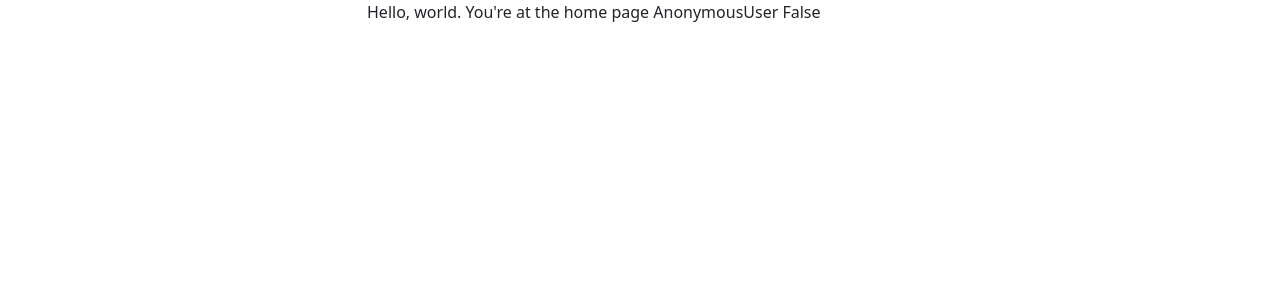
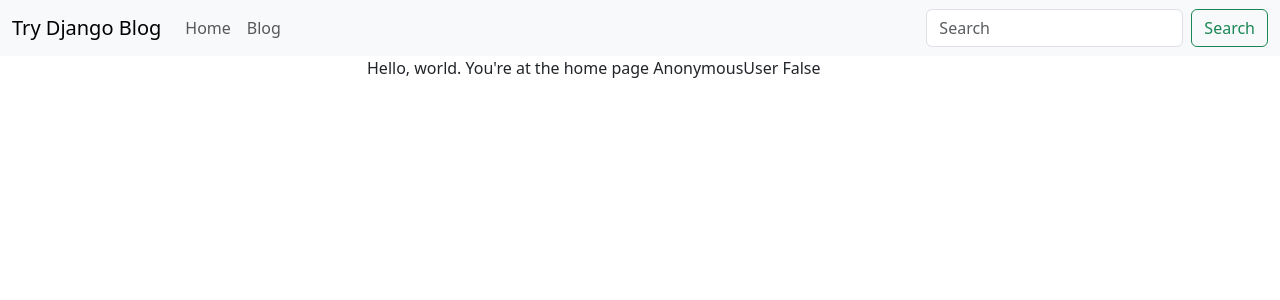
Before and after one commit to Fairfaxx/django_blog, a Django app: page / in a window 1280 px wide. Shown: the top 300 px of the page. Run offline with Django 4.2, Linux system fonts and the light colour scheme.

Commit message:
added navbar with routes

```diff
--- a/src/try_django/templates/base.html
+++ b/src/try_django/templates/base.html
@@ -3,7 +3,7 @@
   <head>
     <meta charset="utf-8" />
     <meta name="viewport" content="width=device-width, initial-scale=1" />
-    <title>{% block title %}Some title {% endblock %}</title>
+    <title>{% block title %}{% endblock %}</title>
     <link
       href="https://cdn.jsdelivr.net/npm/bootstrap@5.3.7/dist/css/bootstrap.min.css"
       rel="stylesheet"
@@ -12,25 +12,12 @@
     />
   </head>
   <body>
+    {% include 'navbar.html' %}
     <div class="container">
       <div class="row">
         <div class="col-6 mx-auto">{% block content %} {% endblock %}</div>
       </div>
     </div>
-    <script
-      src="https://cdn.jsdelivr.net/npm/bootstrap@5.3.7/dist/js/bootstrap.bundle.min.js"
-      integrity="sha384-ndDqU0Gzau9qJ1lfW4pNLlhNTkCfHzAVBReH9diLvGRem5+R9g2FzA8ZGN954O5Q"
-      crossorigin="anonymous"
-    ></script>
-    <script
-      src="https://cdn.jsdelivr.net/npm/@popperjs/core@2.11.8/dist/umd/popper.min.js"
-      integrity="sha384-I7E8VVD/ismYTF4hNIPjVp/Zjvgyol6VFvRkX/vR+Vc4jQkC+hVqc2pM8ODewa9r"
-      crossorigin="anonymous"
-    ></script>
-    <script
-      src="https://cdn.jsdelivr.net/npm/bootstrap@5.3.7/dist/js/bootstrap.min.js"
-      integrity="sha384-7qAoOXltbVP82dhxHAUje59V5r2YsVfBafyUDxEdApLPmcdhBPg1DKg1ERo0BZlK"
-      crossorigin="anonymous"
-    ></script>
+    {% include 'js.html' %}
   </body>
 </html>
--- /dev/null
+++ b/src/try_django/templates/js.html
@@ -0,0 +1,15 @@
+<script
+      src="https://cdn.jsdelivr.net/npm/bootstrap@5.3.7/dist/js/bootstrap.bundle.min.js"
+      integrity="sha384-ndDqU0Gzau9qJ1lfW4pNLlhNTkCfHzAVBReH9diLvGRem5+R9g2FzA8ZGN954O5Q"
+      crossorigin="anonymous"
+    ></script>
+    <script
+      src="https://cdn.jsdelivr.net/npm/@popperjs/core@2.11.8/dist/umd/popper.min.js"
+      integrity="sha384-I7E8VVD/ismYTF4hNIPjVp/Zjvgyol6VFvRkX/vR+Vc4jQkC+hVqc2pM8ODewa9r"
+      crossorigin="anonymous"
+    ></script>
+    <script
+      src="https://cdn.jsdelivr.net/npm/bootstrap@5.3.7/dist/js/bootstrap.min.js"
+      integrity="sha384-7qAoOXltbVP82dhxHAUje59V5r2YsVfBafyUDxEdApLPmcdhBPg1DKg1ERo0BZlK"
+      crossorigin="anonymous"
+    ></script>
--- /dev/null
+++ b/src/try_django/templates/navbar.html
@@ -0,0 +1,35 @@
+<nav class="navbar navbar-expand-lg bg-body-tertiary">
+  <div class="container-fluid">
+    <a class="navbar-brand" href="/">Try Django Blog</a>
+    <button
+      class="navbar-toggler"
+      type="button"
+      data-bs-toggle="collapse"
+      data-bs-target="#navbarSupportedContent"
+      aria-controls="navbarSupportedContent"
+      aria-expanded="false"
+      aria-label="Toggle navigation"
+    >
+      <span class="navbar-toggler-icon"></span>
+    </button>
+    <div class="collapse navbar-collapse" id="navbarSupportedContent">
+      <ul class="navbar-nav me-auto mb-2 mb-lg-0">
+        <li class="nav-item">
+          <a class="nav-link" aria-current="page" href="/">Home</a>
+        </li>
+        <li class="nav-item">
+          <a class="nav-link" href="/blog">Blog</a>
+        </li>
+      </ul>
+      <form class="d-flex" role="search">
+        <input
+          class="form-control me-2"
+          type="search"
+          placeholder="Search"
+          aria-label="Search"
+        />
+        <button class="btn btn-outline-success" type="submit">Search</button>
+      </form>
+    </div>
+  </div>
+</nav>
```
